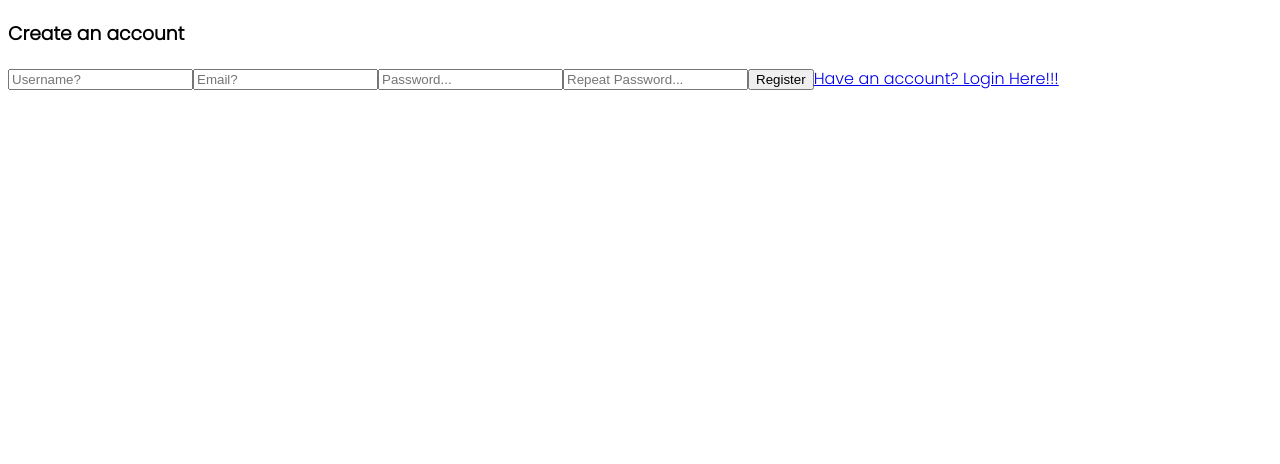
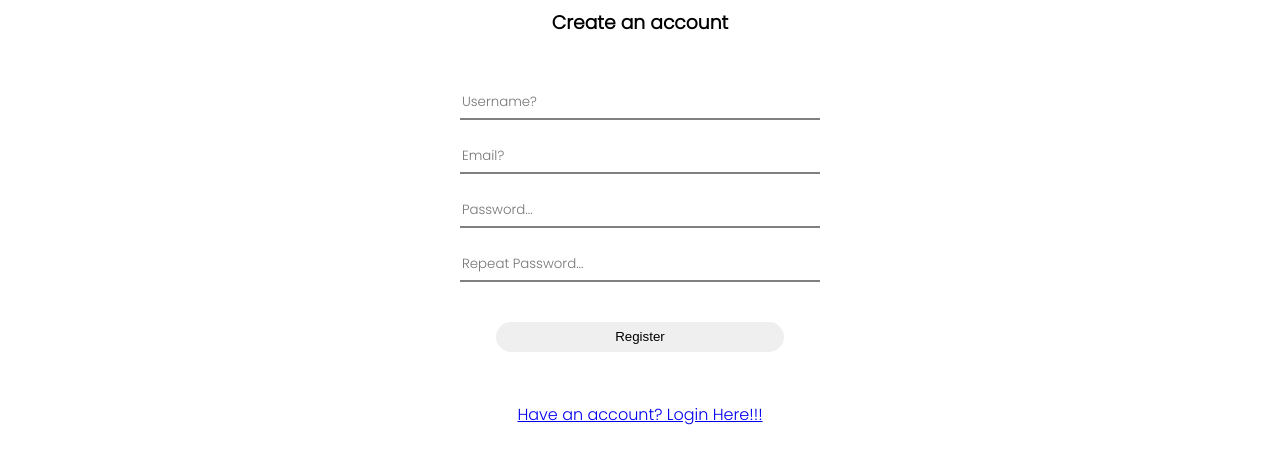
Before and after one commit to GabrieliusD/react-chat-app-client, a React (Create React App) app: page /register in a window 1280 px wide. Shown: the top 464 px of the page. Built offline with nearby package versions, Linux system fonts and the light colour scheme.

Commit message:
register page layout

```diff
--- a/src/components/conversation/Conversation.jsx
+++ b/src/components/conversation/Conversation.jsx
@@ -19,6 +19,9 @@ export default function Conversation() {
           <Message own={true}></Message>
           <Message></Message>
           <Message></Message>
+          <Message own={true}></Message>
+          <Message></Message>
+          <Message></Message>
         </div>
         <div className="bottomWrapper">
           <input className="inputBox" type="text" />
--- a/src/components/conversation/conversation.css
+++ b/src/components/conversation/conversation.css
@@ -8,8 +8,12 @@
     display: flex;
     flex-direction: column;
     height: 500px;
-    overflow-y: scroll;
+    overflow-y: auto;
+    scrollbar-width: thin;
+    scrollbar-color: #6969dd #e0e0e0;
+
 }
+
 
 .profileWrapper{
     display: flex;
--- a/src/components/friends/friend.css
+++ b/src/components/friends/friend.css
@@ -1,7 +1,7 @@
 .friendsWrapper{
     display: flex;
     flex-direction: column;
-    align-items: flex-start;
+    align-items: center;
     justify-content: flex-start;
     background-color: blue;
     color: white;
@@ -10,8 +10,16 @@
 }
 
 .friendWrapper{
+    width: 90%;
     display: flex;
     align-items: center;
+    justify-content: center;
+    border-radius: 5px;
+    border-style: solid;
+    margin: 10px 0;
+}
+.friendName{
+    font-size: 15px;
 }
 
 .profileImg {
--- a/src/components/register/Register.jsx
+++ b/src/components/register/Register.jsx
@@ -1,15 +1,20 @@
 import React from "react";
-
+import "./register.css";
 export default function Register() {
   return (
-    <div>
+    <div className="registerWrapper">
+      <div className="registerTop">
         <h3>Create an account</h3>
+      </div>
+      <div className="registerMid">
         <input type="text" placeholder="Username?" />
         <input type="text" placeholder="Email?" />
         <input type="text" placeholder="Password..." />
         <input type="text" placeholder="Repeat Password..." />
-
+        <div className="buttonWrapper">
           <button>Register</button>
+        </div>
+      </div>
       <a href="/login">Have an account? Login Here!!!</a>
     </div>
   );
--- a/src/components/register/register.css
+++ b/src/components/register/register.css
@@ -0,0 +1,42 @@
+.registerWrapper{
+    height: 400px;
+    width: 400px;
+    margin: auto;
+    display: flex;
+    flex-direction: column;
+    align-items: center;
+    justify-content: center;
+}
+
+.registerMid{
+    width: 90%;
+    display: flex;
+    flex-direction: column;
+    padding: 30px;
+}
+
+.registerMid input{
+    font-family: inherit;
+    margin-bottom: 20px;
+    height: 30px;
+    border: 0;
+    border-bottom: 2px solid gray;
+}
+
+.buttonWrapper{
+    display: flex;
+    flex-direction: column;
+    align-items: center;
+    margin: 20px;
+}
+.buttonWrapper button{
+    display: flex;
+    width: 90%;
+    height: 30px;
+    justify-content: center;
+    align-items: center;
+    border: 0;
+    outline: 0;
+    border-radius: 5em;
+    box-sizing: border-box;
+}
```
Also changed, not shown: src/components/friends/Friend.jsx (+1 -1 lines). Lines whose indentation alone changed are shown as unchanged.
